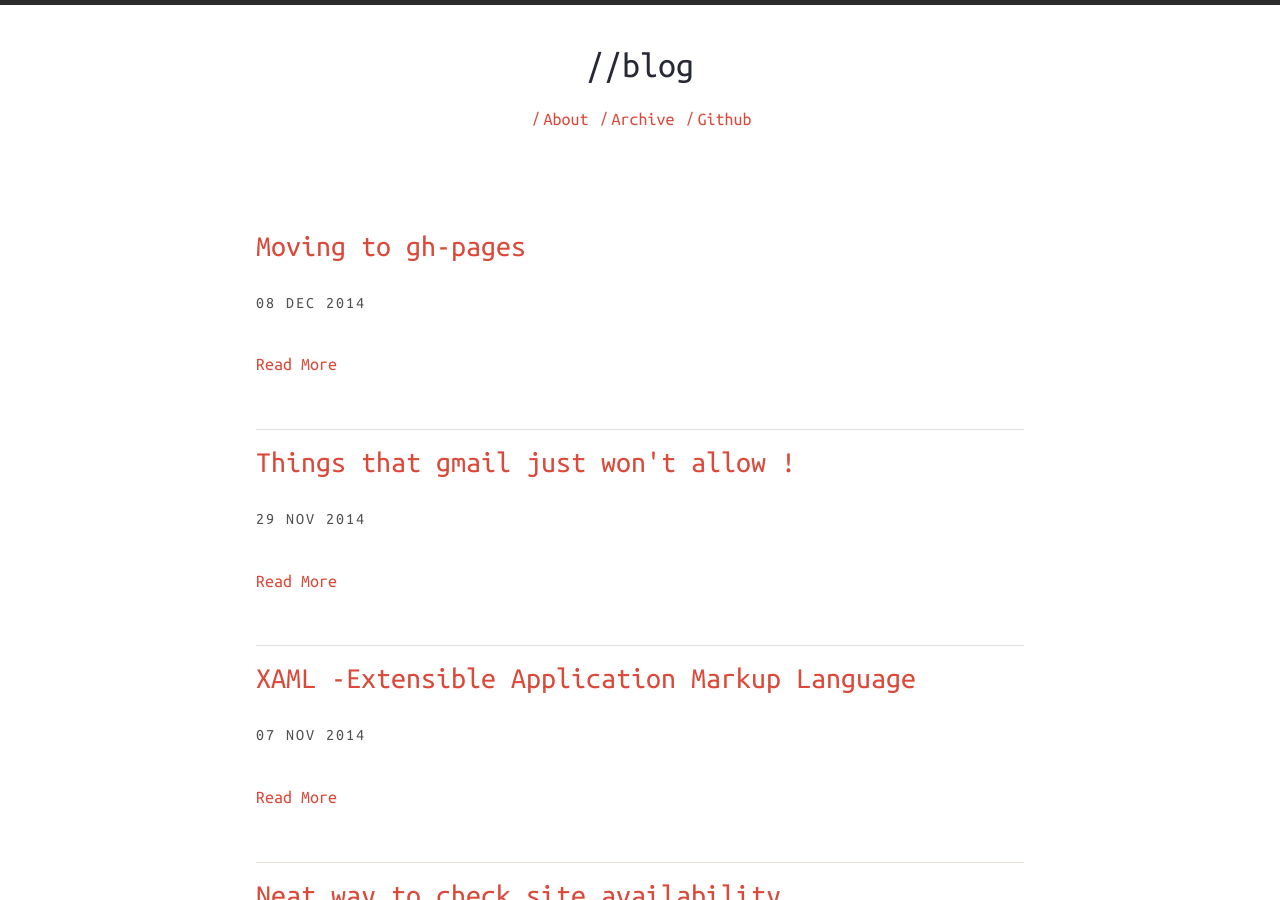
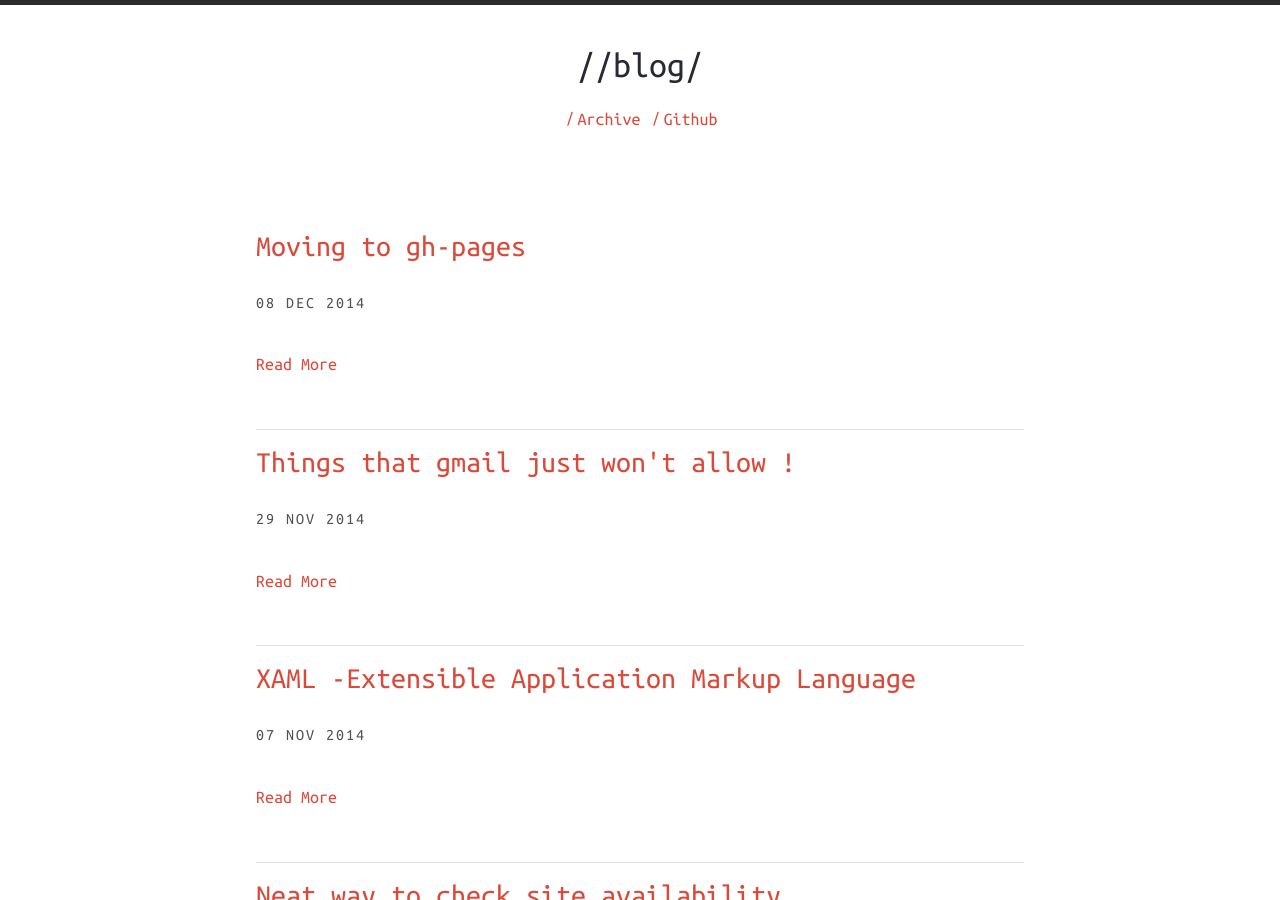
Before and after one commit to 0k1/blog, a Jekyll site: the page built from index.html, in a window 1280 px wide and 900 px high. Built offline with Jekyll 4.4.1, drawn with Linux system fonts in a browser that asks for light colours; nearby versions of some CDN libraries.

Commit message:
fixing broken links

```diff
--- a/_config.yml
+++ b/_config.yml
@@ -11,7 +11,7 @@
 
 # Harmony theme configuration. Please change accordingly.
 harmony:
-  name: //blog
+  name: //blog/
   # Little description about your site
   description:
   meta_description:
--- a/_includes/header-links.html
+++ b/_includes/header-links.html
@@ -1,14 +1,11 @@
 <ul>
-	<li>
-		<a href="{{ '/about' | prepend: site.baseurl | prepend: site.url }}">About</a><span>/</span>
-	</li>
 	<li>
 		<a href="{{ '/archive' | prepend: site.baseurl | prepend: site.url }}">Archive</a><span>/</span>
 	</li>
 	{% if site.harmony.social.github %}
 	<li>
 		<a title="{{ site.harmony.social.github }} on Github"
-			href="https://github.com/blueasterisk/blog" target="_blank">
+			href="https://github.com/arun619/blog" target="_blank">
 			Github
 		</a><span>/</span>
 	</li>
```
